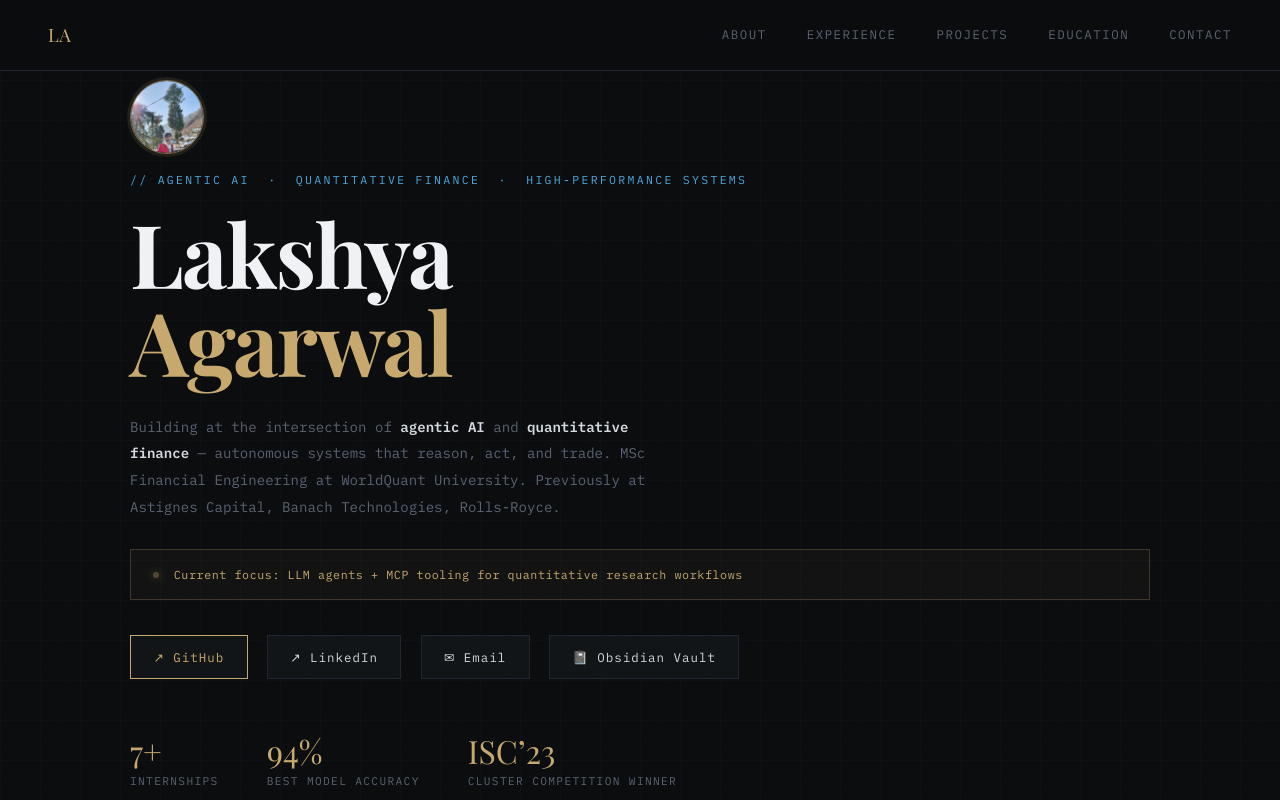
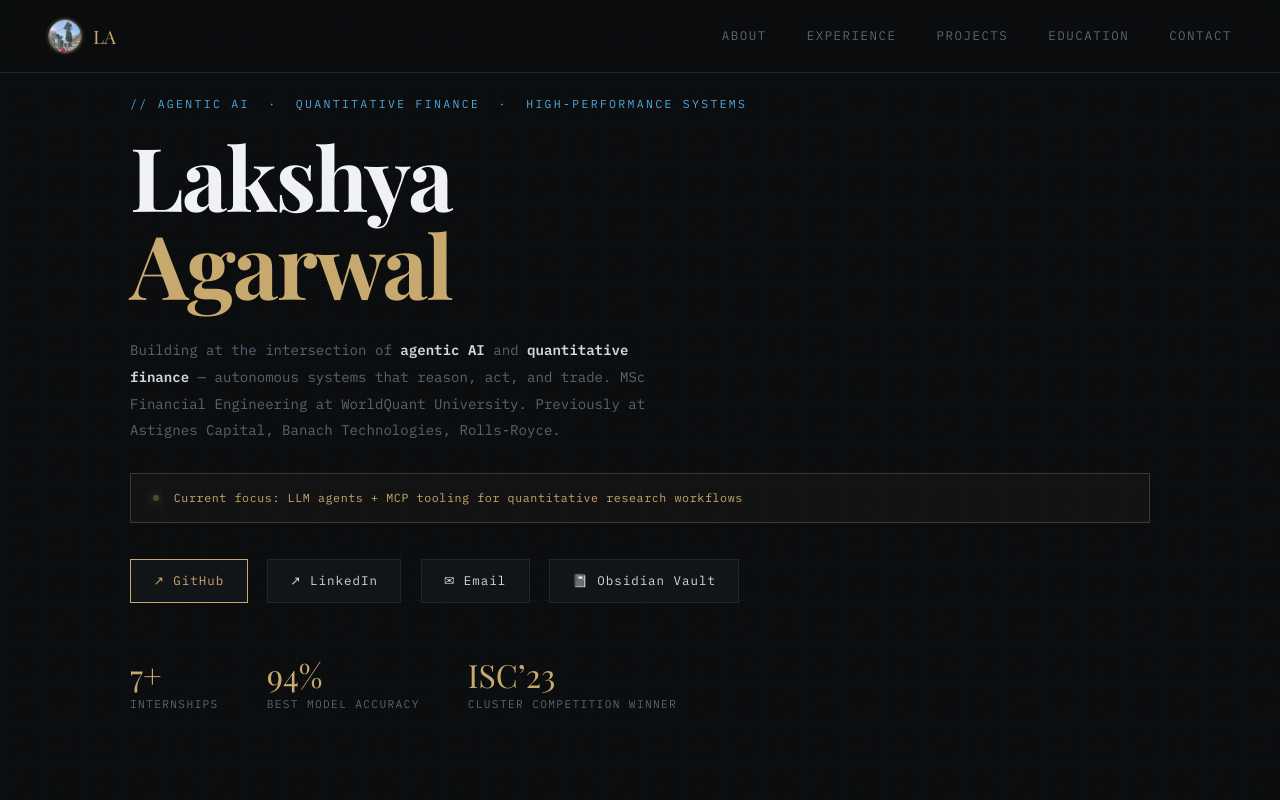
Before and after one commit to lakshya-aga/lakshya-aga.github.io, a website: page index.html in a window 1280 px wide. Shown: the top 800 px of the page. Drawn offline with nearby package versions, Linux system fonts and the light colour scheme.

Commit message:
Move profile photo to nav logo and use it as tab icon

```diff
--- a/index.html
+++ b/index.html
@@ -4,7 +4,8 @@
   <meta charset="UTF-8" />
   <meta name="viewport" content="width=device-width, initial-scale=1.0"/>
   <title>Lakshya Agarwal</title>
-  <link rel="icon" type="image/svg+xml" href="assets/profile-icon.svg" />
+  <link rel="icon" type="image/jpeg" href="assets/profile.jpg" />
+  <link rel="shortcut icon" href="assets/profile.jpg" />
   <link rel="apple-touch-icon" href="assets/profile.jpg" />
   <link rel="preconnect" href="https://fonts.googleapis.com"/>
   <link href="https://fonts.googleapis.com/css2?family=IBM+Plex+Mono:ital,wght@0,300;0,400;0,500;0,600;1,300&family=Playfair+Display:wght@400;500;700&display=swap" rel="stylesheet"/>
@@ -58,9 +59,8 @@
       background: rgba(10,12,14,0.85);
       backdrop-filter: blur(12px);
     }
-    .nav-logo { font-family: var(--serif); font-size: 1.15rem; color: var(--accent); letter-spacing: 0.02em; }
-    .hero-top { display: flex; align-items: center; gap: 1rem; margin-bottom: 1rem; }
-    .hero-avatar { width: 74px; height: 74px; border-radius: 50%; object-fit: cover; object-position: 50% 24%; border: 1px solid rgba(200,169,110,0.6); box-shadow: 0 0 0 3px rgba(200,169,110,0.12); }
+    .nav-logo { display:flex; align-items:center; gap:0.7rem; font-family: var(--serif); font-size: 1.15rem; color: var(--accent); letter-spacing: 0.02em; }
+    .nav-avatar { width: 34px; height: 34px; border-radius: 50%; object-fit: cover; object-position: 50% 24%; border: 1px solid rgba(200,169,110,0.5); box-shadow: 0 0 0 2px rgba(200,169,110,0.12); }
     .nav-links { display: flex; gap: 2.5rem; list-style: none; }
     .nav-links a { color: var(--muted); text-decoration: none; font-size: 0.78rem; letter-spacing: 0.12em; text-transform: uppercase; transition: color 0.2s; }
     .nav-links a:hover { color: var(--accent); }
@@ -177,7 +177,7 @@
 <div class="grid-bg"></div>
 
 <nav>
-  <div class="nav-logo">LA</div>
+  <div class="nav-logo"><img class="nav-avatar" src="assets/profile.jpg" alt="Lakshya profile"/>LA</div>
   <ul class="nav-links">
     <li><a href="#about">About</a></li>
     <li><a href="#experience">Experience</a></li>
@@ -189,9 +189,6 @@
 
 <div class="wrapper">
   <section id="hero">
-    <div class="hero-top">
-      <img class="hero-avatar" src="assets/profile.jpg" alt="Lakshya profile"/>
-    </div>
     <p class="hero-tag">// Agentic AI &nbsp;&middot;&nbsp; Quantitative Finance &nbsp;&middot;&nbsp; High-Performance Systems</p>
     <h1>Lakshya<br><span>Agarwal</span></h1>
     <p class="hero-sub">
```
